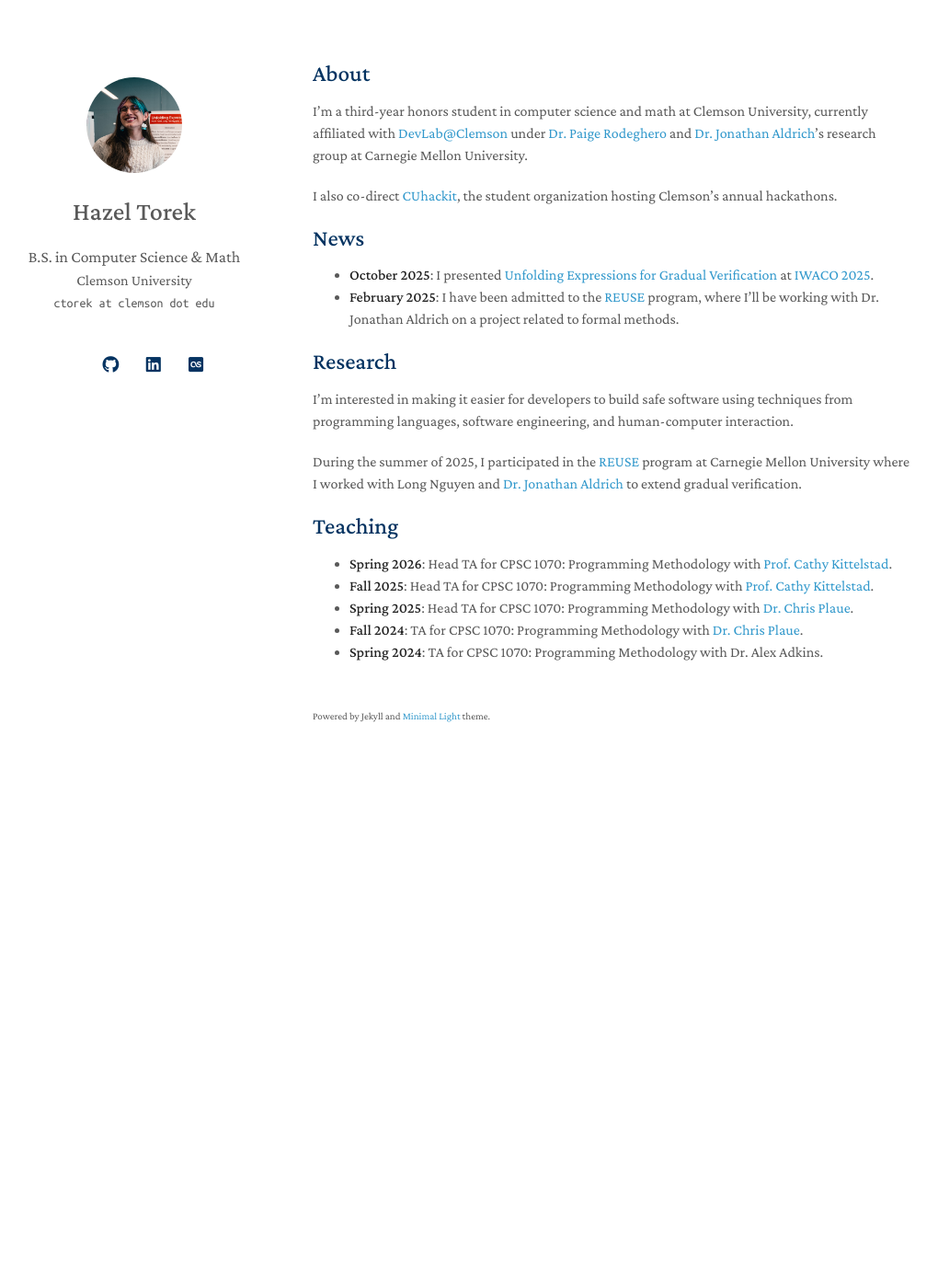
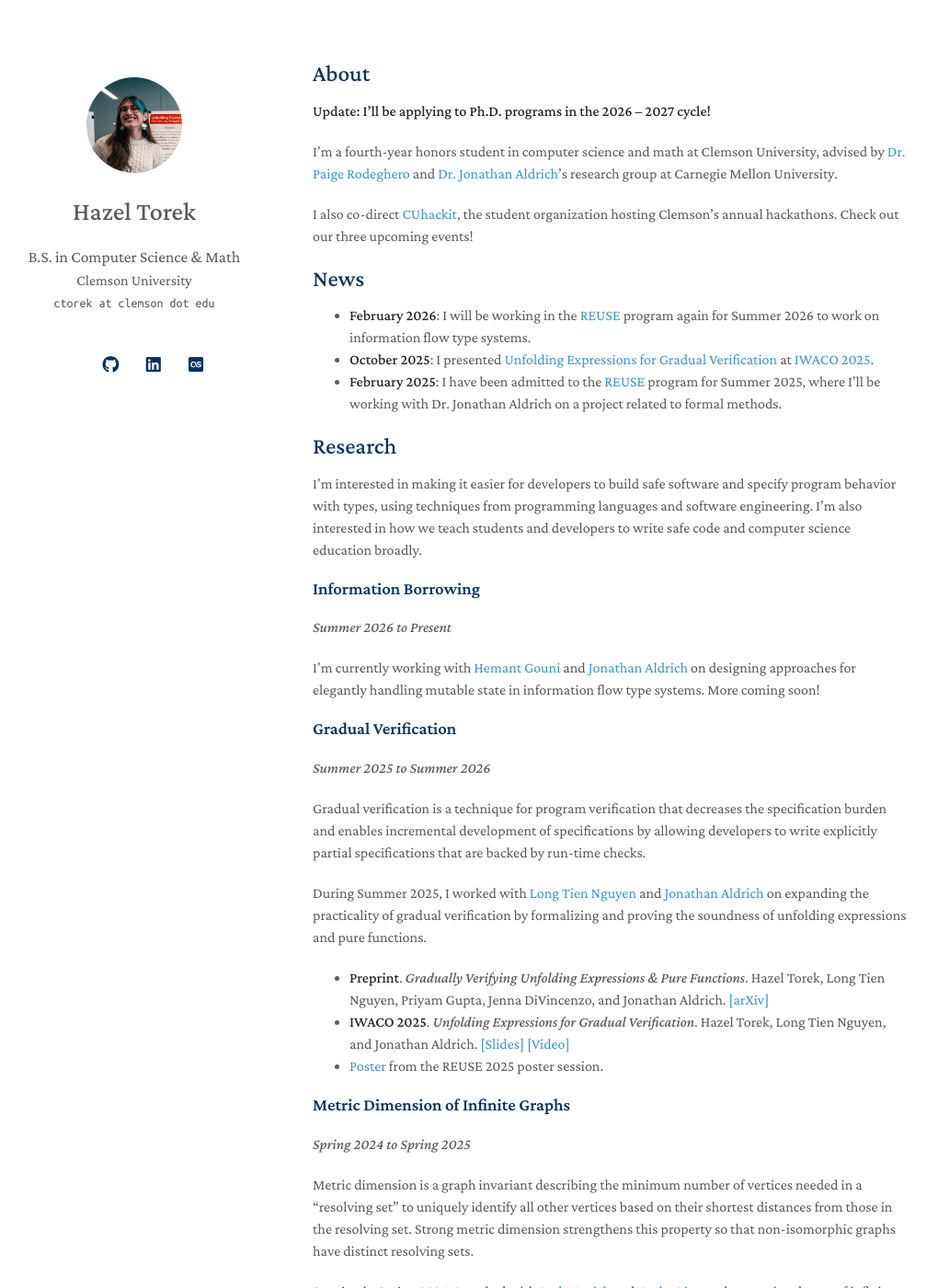
Before and after one commit to hazeltorek/hazeltorek.github.io, a Jekyll site: the page built from index.md, in a window 1280 px wide and 1400 px high. Shown: the whole window at 92% size, without its empty margins (130-1150 px from the left). Built offline with Jekyll 4.4.1, drawn with Linux system fonts in a browser that asks for light colours; a style sheet for code colours, icons or effects is not loaded; some of the changed text lies outside the part shown.

Commit message:
update for summer 2026

```diff
--- a/index.md
+++ b/index.md
@@ -4,23 +4,52 @@ layout: homepage
 
 ## About
 
-I'm a third-year honors student in computer science and math at Clemson University, currently affiliated with [DevLab@Clemson](https://clemsondevlab.com/) under [Dr. Paige Rodeghero](https://paigerodeghero.com/) and [Dr. Jonathan Aldrich](https://www.cs.cmu.edu/~aldrich/)'s research group at Carnegie Mellon University.
+**Update: I'll be applying to Ph.D. programs in the 2026 -- 2027 cycle!**
 
-I also co-direct [CUhackit](https://cuhack.it/#/), the student organization hosting Clemson's annual hackathons.
+I'm a fourth-year honors student in computer science and math at Clemson University, advised by [Dr. Paige Rodeghero](https://paigerodeghero.com/) and [Dr. Jonathan Aldrich](https://www.cs.cmu.edu/~aldrich/)'s research group at Carnegie Mellon University.
+
+I also co-direct [CUhackit](https://cuhack.it/#/), the student organization hosting Clemson's annual hackathons. Check out our three upcoming events!
 
 ## News
 
+- **February 2026**: I will be working in the [REUSE](https://www.cmu.edu/scs/s3d/reuse/) program again for Summer 2026 to work on information flow type systems.
 - **October 2025**: I presented [Unfolding Expressions for Gradual Verification](https://youtu.be/RWOUvKaVN60) at [IWACO 2025](https://conf.researchr.org/home/icfp-splash-2025/iwaco-2025?).
-- **February 2025**: I have been admitted to the [REUSE](https://www.cmu.edu/scs/s3d/reuse/) program, where I'll be working with Dr. Jonathan Aldrich on a project related to formal methods.
+- **February 2025**: I have been admitted to the [REUSE](https://www.cmu.edu/scs/s3d/reuse/) program for Summer 2025, where I'll be working with Dr. Jonathan Aldrich on a project related to formal methods.
 
 ## Research
 
-I'm interested in making it easier for developers to build safe software using techniques from programming languages, software engineering, and human-computer interaction.
+I'm interested in making it easier for developers to build safe software and specify program behavior with types, using techniques from programming languages and software engineering. I'm also interested in how we teach students and developers to write safe code and computer science education broadly.
 
-During the summer of 2025, I participated in the [REUSE](https://www.cmu.edu/scs/s3d/reuse/) program at Carnegie Mellon University where I worked with Long Nguyen and [Dr. Jonathan Aldrich](https://www.cs.cmu.edu/~aldrich/) to extend gradual verification.
+### Information Borrowing
+*Summer 2026 to Present*
+
+I'm currently working with [Hemant Gouni](https://hgouni.com/) and [Jonathan Aldrich](https://www.cs.cmu.edu/~aldrich/) on designing approaches for elegantly handling mutable state in information flow type systems. More coming soon!
+
+### Gradual Verification
+*Summer 2025 to Summer 2026*
+
+Gradual verification is a technique for program verification that decreases the specification burden and enables incremental development of specifications by allowing developers to write explicitly partial specifications that are backed by run-time checks.
+
+During Summer 2025, I worked with [Long Tien Nguyen](https://www.linkedin.com/in/advancingdragon/) and [Jonathan Aldrich](https://www.cs.cmu.edu/~aldrich/) on expanding the practicality of gradual verification by formalizing and proving the soundness of unfolding expressions and pure functions.
+
+- **Preprint**. *Gradually Verifying Unfolding Expressions & Pure Functions*. Hazel Torek, Long Tien Nguyen, Priyam Gupta, Jenna DiVincenzo, and Jonathan Aldrich. [[arXiv]](https://arxiv.org/abs/2607.15383)
+- **IWACO 2025**. *Unfolding Expressions for Gradual Verification*. Hazel Torek, Long Tien Nguyen, and Jonathan Aldrich. [[Slides]](https://docs.google.com/presentation/d/17FJr0gl7mJ0ldHfq-N9w-z5wXfjyYz9QxxLQtl9WC4o/edit?usp=sharing) [[Video]](https://youtu.be/RWOUvKaVN60)
+- [Poster](./assets/files/reuse25-poster.pdf) from the REUSE 2025 poster session.
+
+### Metric Dimension of Infinite Graphs
+*Spring 2024 to Spring 2025*
+
+Metric dimension is a graph invariant describing the minimum number of vertices needed in a "resolving set" to uniquely identify all other vertices based on their shortest distances from those in the resolving set. Strong metric dimension strengthens this property so that non-isomorphic graphs have distinct resolving sets.
+
+Starting in Spring 2024, I worked with [Beth Novick](https://www.clemson.edu/science/academics/departments/mathstat/about/profiles/nbeth) and [Csaba Biro](https://profiles.louisville.edu/csaba.biro) to characterize classes of infinite graphs that have finite metric dimension and finite strong metric dimension.
+
+- **Preprint**. *Infinite Graphs with Finite Metric Dimension*. Csaba Biró, Caroline E. Boone, Beth Novick, and Hazel Torek. [[arXiv]](https://arxiv.org/abs/2604.14405)
+- **AMS Spring Southeastern Sectional Meeting 2025**. *Strong Metric Dimension of Infinite Graphs*. Hazel Torek, Beth Novick, and Csaba Biró. [[Slides]](./assets/files/ams25-slides.pdf)
+- [Poster](./assets/files/honors24-poster.pdf) from the Clemson University Honors College Research Symposium in November 2024.
 
 ## Teaching
 
+- **Fall 2026**: Lead Undergraduate TA for Academic Instruction and Co-Instructor for CPSC 1900: Teaching Assistant Fundamentals, supervised by [Dr. Chris Plaue](https://people.computing.clemson.edu/~cplaue/Chris_Plaue/Welcome.html).
 - **Spring 2026**: Head TA for CPSC 1070: Programming Methodology with [Prof. Cathy Kittelstad](https://people.computing.clemson.edu/~chochri/wordpress/).
 - **Fall 2025**: Head TA for CPSC 1070: Programming Methodology with [Prof. Cathy Kittelstad](https://people.computing.clemson.edu/~chochri/wordpress/).
 - **Spring 2025**: Head TA for CPSC 1070: Programming Methodology with [Dr. Chris Plaue](https://people.computing.clemson.edu/~cplaue/Chris_Plaue/Welcome.html).
```
Also changed, not shown: 3 other files.
